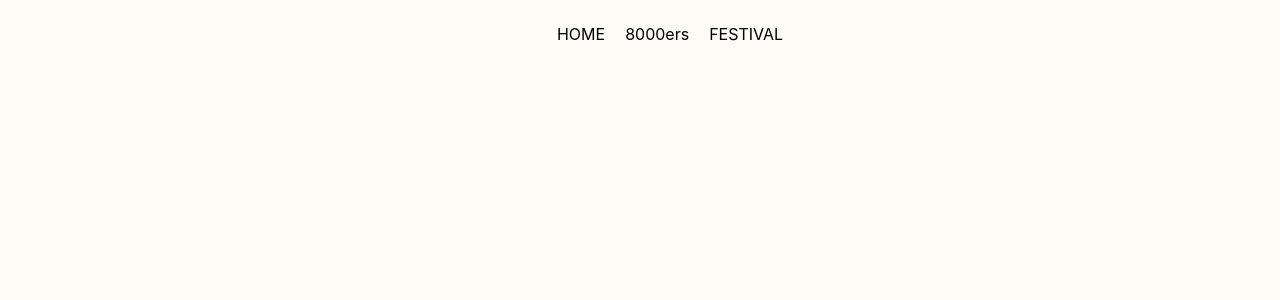
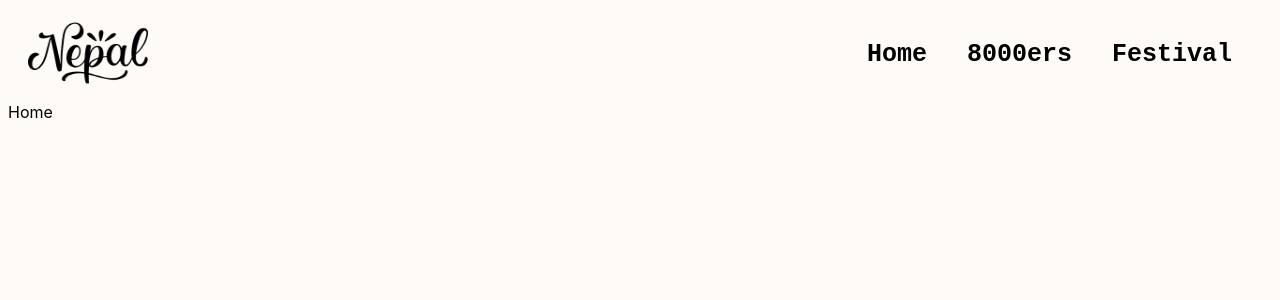
Before and after one commit to yogeshtakeo/BFS_45_Repositary, a React (Vite) app: page / in a window 1280 px wide. Shown: the top 300 px of the page. Built offline with nearby package versions, Linux system fonts and the light colour scheme; a web font is replaced by a local one.

Commit message:
navbar complete w/ react router dom link

```diff
--- a/index.html
+++ b/index.html
@@ -3,10 +3,11 @@
   <head>
     <meta charset="UTF-8" />
     <meta name="viewport" content="width=device-width, initial-scale=1.0" />
-    <title>HIMALI DOWN SUIT</title>
+    <title>Nepal</title>
     <link rel="preconnect" href="https://fonts.googleapis.com">
     <link rel="preconnect" href="https://fonts.gstatic.com" crossorigin>
     <link href="https://fonts.googleapis.com/css2?family=Bebas+Neue&family=Slackside+One&display=swap" rel="stylesheet">
+    <link rel="icon" href="/src/assets/flag.png" type="image/x-icon">
   </head>
   <body>
     <div id="root"></div>
--- a/src/App.jsx
+++ b/src/App.jsx
@@ -1,15 +1,21 @@
-
-import Navbar from './components/navbar'
-import './styles/App.css'
+import Navbar from "./components/navbar";
+import Home from "./pages/home";
+import Mountain from "./pages/8000ers";
+import "./styles/App.css";
+import Festival from "./pages/festival";
+import { Route, Routes } from "react-router-dom";
 
 function App() {
-
-
   return (
     <>
       <Navbar />
+      <Routes>
+        <Route path="/" element={<Home />} />
+        <Route path="/8000ers" element={<Mountain />} />
+        <Route path="/festival" element={<Festival />} />
+      </Routes>
     </>
-  )
+  );
 }
 
-export default App
+export default App;
--- a/src/components/navbar.jsx
+++ b/src/components/navbar.jsx
@@ -1,15 +1,47 @@
+import { Link } from "react-router-dom";
+import img1 from "../assets/Word Nepal.png";
+import { useState } from "react";
 
 function Navbar() {
+  const [activeItem, setActiveItem] = useState(null);
+
+  const handleItemClick = (item) => {
+    setActiveItem(item);
+  };
+
   return (
     <div className="navbar">
-        <ul>
-            <li>HOME</li>
-            <li>8000ers</li>
-            <li>FESTIVAL</li>
-        </ul>
-
+      <Link to="/" className="nav-link">
+        <img src={img1} alt="Nepal Wordmark" />
+      </Link>
+      <div className="items">
+        <div
+          className={activeItem === "Home" ? "active" : ""}
+          onClick={() => handleItemClick("Home")}
+        >
+          <Link to="/" className="nav-link">
+            Home
+          </Link>
+        </div>
+        <div
+          className={activeItem === "8000ers" ? "active" : ""}
+          onClick={() => handleItemClick("8000ers")}
+        >
+          <Link to="/8000ers" className="nav-link">
+            8000ers
+          </Link>
+        </div>
+        <div
+          className={activeItem === "Festival" ? "active" : ""}
+          onClick={() => handleItemClick("Festival")}
+        >
+          <Link to="/festival" className="nav-link">
+            Festival
+          </Link>
+        </div>
+      </div>
     </div>
-  )
+  );
 }
 
-export default Navbar
+export default Navbar;
--- /dev/null
+++ b/src/pages/8000ers.jsx
@@ -0,0 +1,5 @@
+function Mountain() {
+  return <div>8000ers</div>;
+}
+
+export default Mountain;
--- /dev/null
+++ b/src/pages/festival.jsx
@@ -0,0 +1,5 @@
+function Festival() {
+  return <div>Festival</div>;
+}
+
+export default Festival;
--- a/src/pages/home.jsx
+++ b/src/pages/home.jsx
@@ -0,0 +1,5 @@
+function Home() {
+  return <div>Home</div>;
+}
+
+export default Home;
--- a/src/styles/App.css
+++ b/src/styles/App.css
@@ -1,12 +1,40 @@
 .navbar{
     display: flex;
-    justify-content: center;
-}
-.navbar ul{
-    list-style-type: none;
+    justify-content: space-between;
+    margin-right: 20px;
 }
 
-.navbar li{
-    float: left;
+.nav-link {
+    text-decoration: none;
+    color: inherit;
+  }
+
+.navbar img{
+    width: 120px;
+    height: 90px;
     padding-left: 20px;
 }
+
+.navbar .items{
+    display: flex;
+    justify-content: flex-end;
+    margin-top: 7px;
+}
+
+.navbar .items > div{
+    display: inline-block;
+    font-family: 'Courier New', Courier, monospace;
+    font-size: 25px;
+    font-weight: bold;
+    margin-top: 15px;
+    padding: 10px 20px 10px 20px;
+    height: 30px;
+}
+
+.navbar .items > div.active {
+    background-color: black;
+    border: 1px solid black;
+    border-radius: 20px;
+    color: white;
+
+}
```
Also changed, not shown: src/assets/Word Nepal.png (added), src/assets/flag.png (added).
